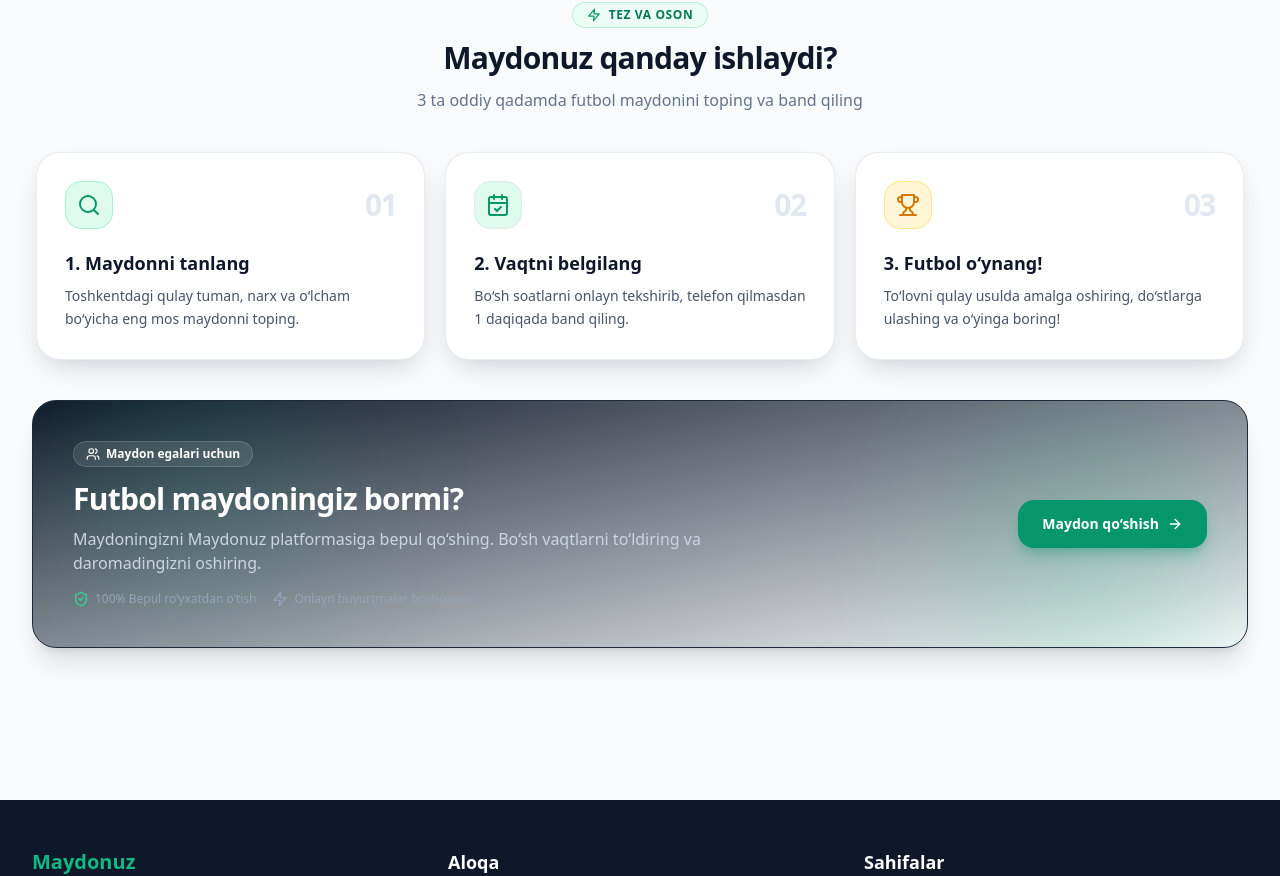
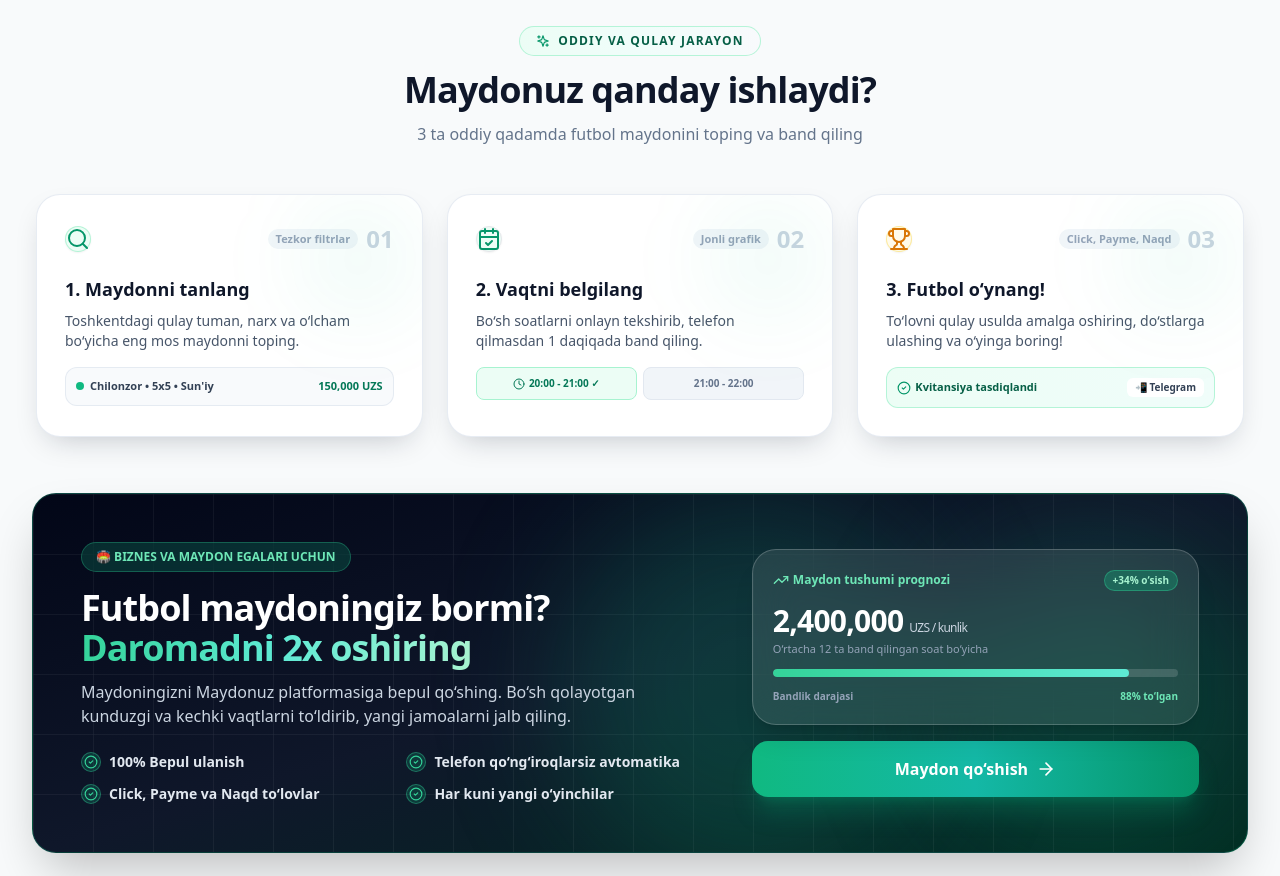
Before and after one commit to Farhodoff/maydonuz.uz, a React (Vite) app: page / in a window 1280 px wide. Shown: the part 1942-2818 px from the top of the page. Built offline with nearby package versions, Linux system fonts and the light colour scheme.

Commit message:
design: elevate How It Works and Field Owner CTA with modern interactive aesthetics

```diff
--- a/src/components/common/HowItWorks.tsx
+++ b/src/components/common/HowItWorks.tsx
@@ -1,5 +1,5 @@
 import React from 'react';
-import { Search, CalendarCheck, Trophy, ArrowRight, ShieldCheck, Zap, Users } from 'lucide-react';
+import { Search, CalendarCheck, Trophy, ArrowRight, Sparkles, CheckCircle2, TrendingUp, Clock } from 'lucide-react';
 import { useLanguage } from '../../contexts/LanguageContext';
 
 interface HowItWorksProps {
@@ -13,35 +13,69 @@ export const HowItWorks: React.FC<HowItWorksProps> = ({ onOpenOwnerModal }) => {
     {
       step: '01',
       icon: Search,
-      iconColor: 'text-emerald-600 bg-emerald-100/70 border-emerald-200',
+      iconBg: 'bg-emerald-50 text-emerald-600 border-emerald-200/80 group-hover:bg-emerald-600 group-hover:text-white',
       title: translations.step1Title || '1. Maydonni tanlang',
       description: translations.step1Desc || 'Toshkentdagi qulay tuman, narx va o‘lcham bo‘yicha eng mos maydonni toping.',
+      badgeText: 'Tezkor filtrlar',
+      mockup: (
+        <div className="mt-4 p-2.5 rounded-xl bg-slate-50 border border-slate-200/80 flex items-center justify-between text-[11px] font-bold text-slate-700">
+          <div className="flex items-center space-x-1.5 truncate">
+            <span className="w-2 h-2 rounded-full bg-emerald-500" />
+            <span className="truncate">Chilonzor • 5x5 • Sun'iy</span>
+          </div>
+          <span className="text-brand-700 flex-shrink-0 ml-1">150,000 UZS</span>
+        </div>
+      ),
     },
     {
       step: '02',
       icon: CalendarCheck,
-      iconColor: 'text-brand-600 bg-brand-100/70 border-brand-200',
+      iconBg: 'bg-brand-50 text-brand-600 border-brand-200/80 group-hover:bg-brand-600 group-hover:text-white',
       title: translations.step2Title || '2. Vaqtni belgilang',
       description: translations.step2Desc || 'Bo‘sh soatlarni onlayn tekshirib, telefon qilmasdan 1 daqiqada band qiling.',
+      badgeText: 'Jonli grafik',
+      mockup: (
+        <div className="mt-4 grid grid-cols-2 gap-1.5 text-[10px] font-bold">
+          <div className="py-2 px-2 rounded-lg bg-emerald-50 text-emerald-700 border border-emerald-200 flex items-center justify-center space-x-1">
+            <Clock className="h-3 w-3" />
+            <span>20:00 - 21:00 ✓</span>
+          </div>
+          <div className="py-2 px-2 rounded-lg bg-slate-100 text-slate-500 border border-slate-200 flex items-center justify-center">
+            <span>21:00 - 22:00</span>
+          </div>
+        </div>
+      ),
     },
     {
       step: '03',
       icon: Trophy,
-      iconColor: 'text-amber-600 bg-amber-100/70 border-amber-200',
+      iconBg: 'bg-amber-50 text-amber-600 border-amber-200/80 group-hover:bg-amber-500 group-hover:text-white',
       title: translations.step3Title || '3. Futbol o‘ynang!',
       description: translations.step3Desc || 'To‘lovni qulay usulda amalga oshiring, do‘stlarga ulashing va o‘yinga boring!',
+      badgeText: 'Click, Payme, Naqd',
+      mockup: (
+        <div className="mt-4 p-2.5 rounded-xl bg-gradient-to-r from-emerald-50 to-teal-50 border border-emerald-200/80 flex items-center justify-between text-[11px] font-bold text-emerald-800">
+          <span className="flex items-center">
+            <CheckCircle2 className="h-3.5 w-3.5 mr-1 text-emerald-600" />
+            Kvitansiya tasdiqlandi
+          </span>
+          <span className="text-[10px] bg-white px-2 py-0.5 rounded-md shadow-xs text-slate-700">
+            📲 Telegram
+          </span>
+        </div>
+      ),
     },
   ];
 
   return (
-    <section id="how-it-works" className="my-14 sm:my-18">
+    <section id="how-it-works" className="my-16 sm:my-20">
       {/* Section Heading */}
-      <div className="text-center max-w-2xl mx-auto mb-10 px-4">
-        <div className="inline-flex items-center space-x-2 bg-emerald-50 text-emerald-700 border border-emerald-200/80 px-3.5 py-1 rounded-full text-xs font-bold uppercase tracking-wider mb-3">
-          <Zap className="h-3.5 w-3.5 text-emerald-600" />
-          <span>Tez va oson</span>
+      <div className="text-center max-w-2xl mx-auto mb-12 px-4">
+        <div className="inline-flex items-center space-x-2 bg-gradient-to-r from-emerald-50 via-teal-50 to-slate-50 text-emerald-800 border border-emerald-200/80 px-4 py-1.5 rounded-full text-xs font-extrabold uppercase tracking-widest mb-3.5 shadow-xs">
+          <Sparkles className="h-3.5 w-3.5 text-emerald-600 animate-pulse" />
+          <span>Oddiy va qulay jarayon</span>
         </div>
-        <h2 className="text-2xl sm:text-3xl font-extrabold text-slate-900 tracking-tight mb-3">
+        <h2 className="text-3xl sm:text-4xl font-black text-slate-900 tracking-tight mb-3">
           {translations.howItWorksTitle || 'Maydonuz qanday ishlaydi?'}
         </h2>
         <p className="text-slate-500 text-sm sm:text-base leading-relaxed">
@@ -49,79 +83,154 @@ export const HowItWorks: React.FC<HowItWorksProps> = ({ onOpenOwnerModal }) => {
         </p>
       </div>
 
-      {/* 3 Steps Cards */}
-      <div className="grid grid-cols-1 md:grid-cols-3 gap-5 mb-10 px-1">
+      {/* 3 Step Interactive Cards */}
+      <div className="grid grid-cols-1 md:grid-cols-3 gap-6 mb-14 px-1">
         {steps.map((item, idx) => {
           const IconComponent = item.icon;
           return (
             <div
               key={idx}
-              className="relative bg-white rounded-3xl border border-slate-200/80 p-6 sm:p-7 shadow-soft hover:shadow-md hover:-translate-y-1 transition-all duration-200 flex flex-col justify-between"
+              className="group relative bg-white rounded-3xl border border-slate-200/80 p-6 sm:p-7 shadow-soft hover:shadow-xl hover:border-emerald-400/80 hover:-translate-y-1.5 transition-all duration-300 flex flex-col justify-between overflow-hidden"
             >
+              {/* Subtle top ambient glow */}
+              <div className="absolute top-0 right-0 w-32 h-32 bg-emerald-500/5 rounded-full blur-2xl group-hover:bg-emerald-500/15 transition-all" />
+
               <div>
                 <div className="flex items-center justify-between mb-5">
-                  <div className={`w-12 h-12 rounded-2xl border flex items-center justify-center ${item.iconColor}`}>
+                  <div className={`w-13 h-13 rounded-2xl border flex items-center justify-center transition-all duration-300 shadow-sm ${item.iconBg}`}>
                     <IconComponent className="h-6 w-6" />
                   </div>
-                  <span className="text-3xl font-black text-slate-200 tracking-tighter">
-                    {item.step}
-                  </span>
+                  <div className="flex items-center space-x-2">
+                    <span className="text-[11px] font-bold text-slate-400 bg-slate-100 px-2 py-0.5 rounded-full">
+                      {item.badgeText}
+                    </span>
+                    <span className="text-2xl font-black text-slate-300 group-hover:text-emerald-500 transition-colors">
+                      {item.step}
+                    </span>
+                  </div>
                 </div>
 
-                <h3 className="text-lg font-bold text-slate-900 mb-2">
+                <h3 className="text-lg font-bold text-slate-900 mb-2 group-hover:text-emerald-700 transition-colors">
                   {item.title}
                 </h3>
-                <p className="text-slate-600 text-sm leading-relaxed">
+                <p className="text-slate-600 text-xs sm:text-sm leading-relaxed">
                   {item.description}
                 </p>
+
+                {/* Mockup Preview Widget */}
+                {item.mockup}
               </div>
             </div>
           );
         })}
       </div>
 
-      {/* Field Owner Call to Action (CTA) Banner */}
+      {/* Premium Field Owner Call to Action (CTA) Banner */}
       <div
         id="for-owners"
-        className="relative rounded-3xl overflow-hidden bg-gradient-to-br from-slate-900 via-slate-850 to-brand-950 p-6 sm:p-10 text-white shadow-xl border border-slate-800"
+        className="relative rounded-3xl overflow-hidden bg-gradient-to-br from-slate-950 via-slate-900 to-emerald-950 text-white p-7 sm:p-12 shadow-2xl border border-emerald-500/30"
       >
-        {/* Glow ambient background */}
-        <div className="absolute top-0 right-0 w-80 h-80 bg-brand-500/15 rounded-full blur-3xl pointer-events-none" />
-        <div className="absolute bottom-0 left-0 w-80 h-80 bg-emerald-500/10 rounded-full blur-3xl pointer-events-none" />
+        {/* Stadium turf line aesthetics pattern (SVG) */}
+        <div className="absolute inset-0 opacity-10 pointer-events-none">
+          <svg width="100%" height="100%" xmlns="http://www.w3.org/2000/svg">
+            <defs>
+              <pattern id="stadium-grid" width="60" height="60" patternUnits="userSpaceOnUse">
+                <path d="M 60 0 L 0 0 0 60" fill="none" stroke="white" strokeWidth="1" />
+              </pattern>
+            </defs>
+            <rect width="100%" height="100%" fill="url(#stadium-grid)" />
+          </svg>
+        </div>
 
-        <div className="relative z-10 flex flex-col lg:flex-row lg:items-center justify-between gap-6">
-          <div className="max-w-2xl">
-            <div className="inline-flex items-center space-x-1.5 bg-white/10 backdrop-blur-md px-3 py-1 rounded-full text-xs font-semibold text-brand-300 border border-white/15 mb-3.5">
-              <Users className="h-3.5 w-3.5" />
-              <span>Maydon egalari uchun</span>
+        {/* Ambient glow lights */}
+        <div className="absolute top-0 right-1/4 w-96 h-96 bg-emerald-500/20 rounded-full blur-3xl pointer-events-none" />
+        <div className="absolute bottom-0 right-0 w-80 h-80 bg-brand-500/20 rounded-full blur-3xl pointer-events-none" />
+
+        <div className="relative z-10 grid grid-cols-1 lg:grid-cols-12 gap-8 items-center">
+          {/* Left Column: Headline & Benefits */}
+          <div className="lg:col-span-7">
+            <div className="inline-flex items-center space-x-2 bg-emerald-500/20 border border-emerald-400/30 px-3.5 py-1.5 rounded-full text-xs font-extrabold text-emerald-300 mb-4 backdrop-blur-md">
+              <span>🏟️ BIZNES VA MAYDON EGALARI UCHUN</span>
             </div>
 
-            <h3 className="text-2xl sm:text-3xl font-black tracking-tight mb-2.5">
-              {translations.ownerCtaTitle || 'Futbol maydoningiz bormi?'}
+            <h3 className="text-3xl sm:text-4xl font-black tracking-tight leading-tight mb-3">
+              Futbol maydoningiz bormi?{' '}
+              <span className="text-transparent bg-clip-text bg-gradient-to-r from-emerald-400 via-teal-300 to-emerald-200 block sm:inline">
+                Daromadni 2x oshiring
+              </span>
             </h3>
-            <p className="text-slate-300 text-sm sm:text-base leading-relaxed mb-4">
-              {translations.ownerCtaDesc || 'Maydoningizni Maydonuz platformasiga bepul qo‘shing. Bo‘sh vaqtlarni to‘ldiring va daromadingizni oshiring.'}
+
+            <p className="text-slate-300 text-sm sm:text-base leading-relaxed mb-6 max-w-xl">
+              Maydoningizni Maydonuz platformasiga bepul qo‘shing. Bo‘sh qolayotgan kunduzgi va kechki vaqtlarni to‘ldirib, yangi jamoalarni jalb qiling.
             </p>
 
-            <div className="flex flex-wrap gap-4 text-xs text-slate-400 font-medium">
-              <div className="flex items-center space-x-1.5">
-                <ShieldCheck className="h-4 w-4 text-emerald-400" />
-                <span>100% Bepul ro‘yxatdan o‘tish</span>
+            {/* Checkmark benefits grid */}
+            <div className="grid grid-cols-1 sm:grid-cols-2 gap-3 text-xs sm:text-sm font-semibold text-slate-200">
+              <div className="flex items-center space-x-2">
+                <div className="w-5 h-5 rounded-full bg-emerald-500/20 border border-emerald-400/40 flex items-center justify-center flex-shrink-0">
+                  <CheckCircle2 className="h-3.5 w-3.5 text-emerald-400" />
+                </div>
+                <span>100% Bepul ulanish</span>
               </div>
-              <div className="flex items-center space-x-1.5">
-                <Zap className="h-4 w-4 text-brand-400" />
-                <span>Onlayn buyurtmalar boshqaruvi</span>
+              <div className="flex items-center space-x-2">
+                <div className="w-5 h-5 rounded-full bg-emerald-500/20 border border-emerald-400/40 flex items-center justify-center flex-shrink-0">
+                  <CheckCircle2 className="h-3.5 w-3.5 text-emerald-400" />
+                </div>
+                <span>Telefon qo‘ng‘iroqlarsiz avtomatika</span>
+              </div>
+              <div className="flex items-center space-x-2">
+                <div className="w-5 h-5 rounded-full bg-emerald-500/20 border border-emerald-400/40 flex items-center justify-center flex-shrink-0">
+                  <CheckCircle2 className="h-3.5 w-3.5 text-emerald-400" />
+                </div>
+                <span>Click, Payme va Naqd to‘lovlar</span>
+              </div>
+              <div className="flex items-center space-x-2">
+                <div className="w-5 h-5 rounded-full bg-emerald-500/20 border border-emerald-400/40 flex items-center justify-center flex-shrink-0">
+                  <CheckCircle2 className="h-3.5 w-3.5 text-emerald-400" />
+                </div>
+                <span>Har kuni yangi o‘yinchilar</span>
               </div>
             </div>
           </div>
 
-          <div className="flex-shrink-0">
+          {/* Right Column: Live Stats Preview Card & Big CTA */}
+          <div className="lg:col-span-5 flex flex-col items-stretch space-y-4">
+            {/* Glassmorphic Stats Preview Box */}
+            <div className="bg-white/10 backdrop-blur-xl border border-white/20 rounded-3xl p-5 shadow-xl text-left space-y-3">
+              <div className="flex items-center justify-between">
+                <span className="text-xs font-bold text-emerald-300 flex items-center">
+                  <TrendingUp className="h-4 w-4 mr-1" />
+                  Maydon tushumi prognozi
+                </span>
+                <span className="text-[10px] bg-emerald-500/30 text-emerald-200 border border-emerald-400/40 px-2 py-0.5 rounded-full font-bold">
+                  +34% o‘sish
+                </span>
+              </div>
+
+              <div>
+                <div className="text-2xl sm:text-3xl font-black text-white tracking-tight flex items-baseline">
+                  <span>2,400,000</span>
+                  <span className="text-xs font-normal text-slate-300 ml-1.5">UZS / kunlik</span>
+                </div>
+                <p className="text-[11px] text-slate-400 mt-0.5">O‘rtacha 12 ta band qilingan soat bo‘yicha</p>
+              </div>
+
+              <div className="w-full bg-white/15 h-2 rounded-full overflow-hidden">
+                <div className="bg-gradient-to-r from-emerald-400 to-teal-300 h-full w-[88%] rounded-full" />
+              </div>
+              <div className="flex justify-between text-[10px] text-slate-400 font-semibold">
+                <span>Bandlik darajasi</span>
+                <span className="text-emerald-300 font-bold">88% to‘lgan</span>
+              </div>
+            </div>
+
+            {/* Big Action Button */}
             <button
               onClick={onOpenOwnerModal}
-              className="inline-flex items-center space-x-2 px-6 py-3.5 rounded-2xl bg-brand-600 hover:bg-brand-500 text-white font-extrabold text-sm transition-all shadow-lg shadow-brand-600/30 active:scale-95"
+              className="w-full py-4 px-6 rounded-2xl bg-gradient-to-r from-emerald-500 via-teal-500 to-brand-600 hover:from-emerald-400 hover:via-teal-400 hover:to-brand-500 text-white font-extrabold text-sm sm:text-base transition-all duration-200 shadow-xl shadow-emerald-600/30 active:scale-[0.98] flex items-center justify-center space-x-2"
             >
               <span>{translations.ownerCtaBtn || 'Maydon qo‘shish'}</span>
-              <ArrowRight className="h-4 w-4" />
+              <ArrowRight className="h-5 w-5" />
             </button>
           </div>
         </div>
```
